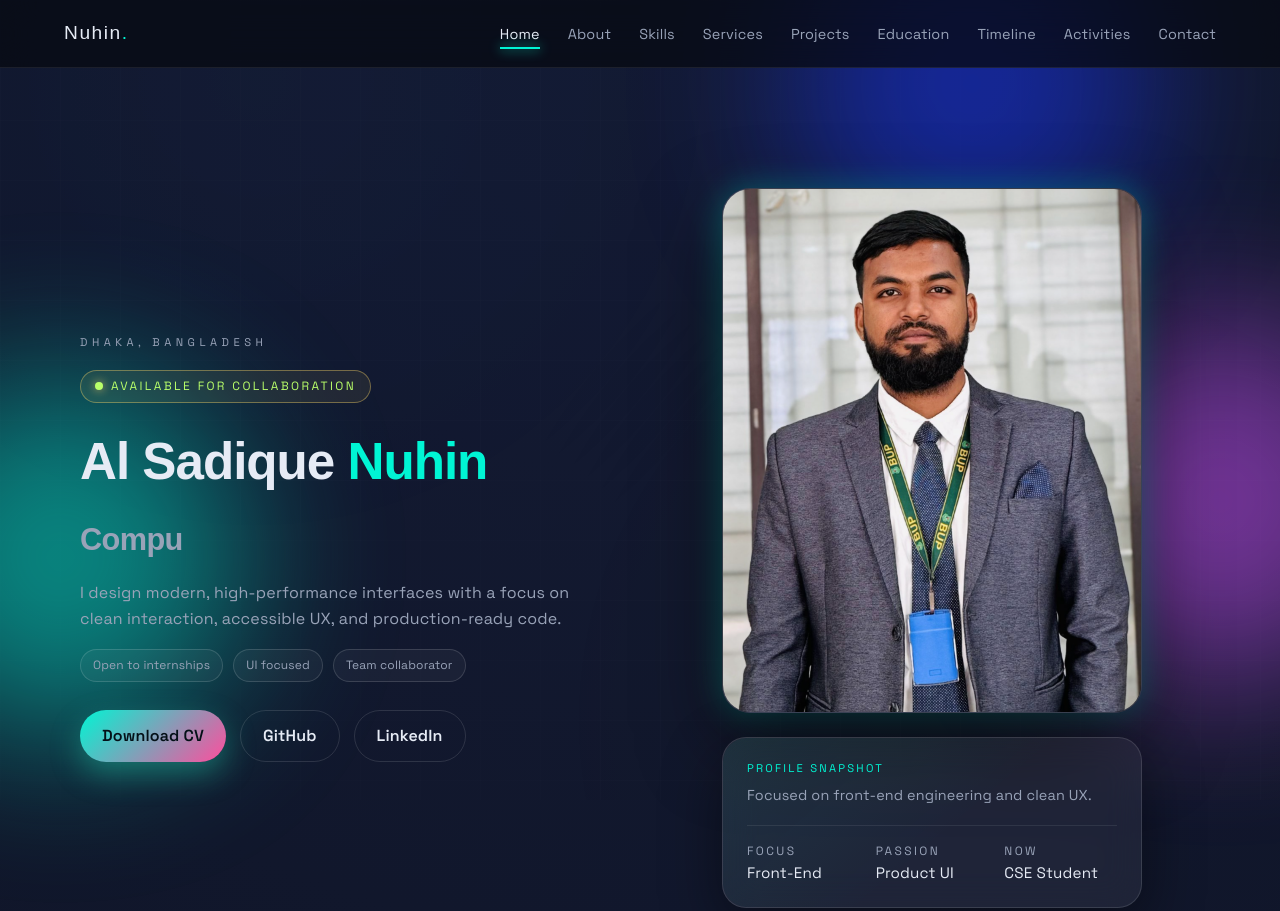
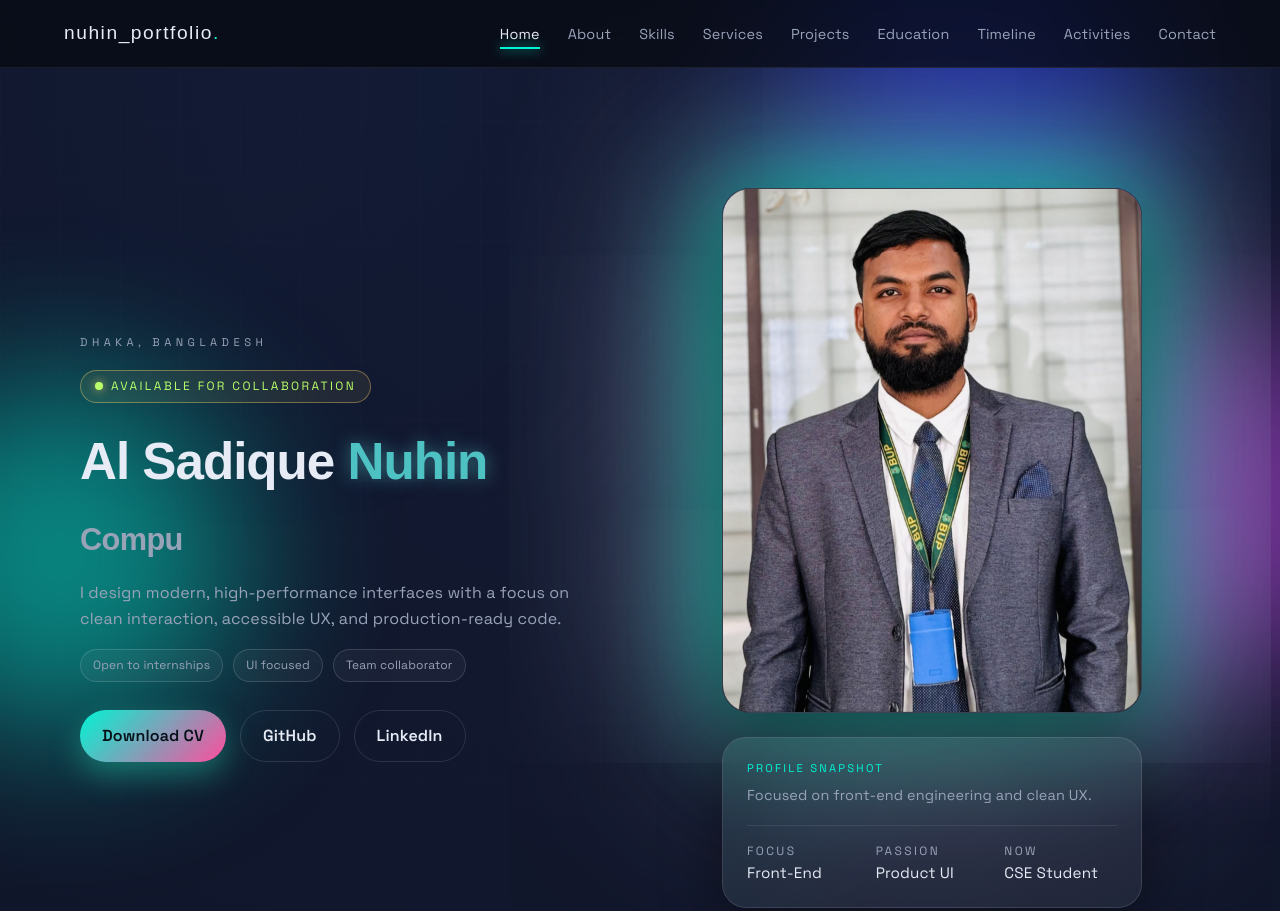
Before and after one commit to Nuhin-2061/Portfolio., a plain HTML site: page index.html in a window 1280 px wide. Shown: the top 911 px of the page. Drawn offline with Linux system fonts and the light colour scheme; a web font is replaced by a local one.

Commit message:
modified:   index.html 	modified:   style.css

```diff
--- a/index.html
+++ b/index.html
@@ -16,7 +16,7 @@
 
     <header class="site-header" id="top">
       <nav class="nav">
-        <a class="logo" href="#top" aria-label="Home">Nuhin<span>.</span></a>
+        <a class="logo" href="#top" aria-label="Home">nuhin_portfolio<span>.</span></a>
         <button class="menu-toggle" aria-label="Open menu" aria-expanded="false">
           <span></span>
           <span></span>
@@ -43,7 +43,7 @@
             <p class="eyebrow">Dhaka, Bangladesh</p>
             <div class="status-pill">Available for collaboration</div>
             <h1>
-              Al Sadique <span>Nuhin</span>
+              Al Sadique <span class="name-shift">Nuhin</span>
             </h1>
             <h2>
               <span class="typing" data-words="Computer Science and Engineering Student,Skill Hunter,Interface Alchemist"></span>
--- a/style.css
+++ b/style.css
@@ -258,8 +258,37 @@ img {
   border-radius: 28px;
   overflow: hidden;
   border: 1px solid rgba(255, 255, 255, 0.18);
-  box-shadow: 0 30px 80px rgba(0, 0, 0, 0.55), var(--glow);
+  box-shadow:
+    0 30px 80px rgba(0, 0, 0, 0.55),
+    0 0 120px rgba(0, 245, 212, 1),
+    0 0 220px rgba(255, 77, 157, 0.8),
+    0 0 320px rgba(0, 245, 212, 0.55);
   background: linear-gradient(135deg, #121c36, #0a0f1c);
+  position: relative;
+}
+
+
+.hero-image::before {
+  content: "";
+  position: absolute;
+  inset: -60% -60% 0 -60%;
+  background: radial-gradient(circle, rgba(0, 245, 212, 1), transparent 50%);
+  filter: blur(0px);
+  opacity: 1;
+  z-index: 0;
+  pointer-events: none;
+}
+
+.hero-image::after {
+  content: "";
+  position: absolute;
+  inset: -50% -50% -30% -50%;
+  border-radius: 32px;
+  background: radial-gradient(circle at 70% 20%, rgba(255, 77, 157, 1), transparent 48%);
+  filter: blur(0px);
+  opacity: 1;
+  z-index: 0;
+  pointer-events: none;
 }
 
 .hero-image img {
@@ -267,6 +296,8 @@ img {
   height: 100%;
   object-fit: cover;
   object-position: 50% 18%;
+  position: relative;
+  z-index: 1;
 }
 
 .hero-content h1 {
@@ -276,6 +307,11 @@ img {
 
 .hero-content h1 span {
   color: var(--accent);
+}
+
+.name-shift {
+  animation: nameGlow 6s linear infinite;
+  text-shadow: 0 0 16px rgba(0, 245, 212, 0.55);
 }
 
 .hero-content h2 {
@@ -737,6 +773,21 @@ form textarea:focus {
   }
 }
 
+@keyframes nameGlow {
+  0% {
+    color: var(--accent);
+    text-shadow: 0 0 16px rgba(0, 245, 212, 0.55);
+  }
+  50% {
+    color: var(--accent-2);
+    text-shadow: 0 0 18px rgba(255, 77, 157, 0.6);
+  }
+  100% {
+    color: var(--accent-3);
+    text-shadow: 0 0 16px rgba(185, 255, 106, 0.55);
+  }
+}
+
 @media (max-width: 900px) {
   .nav-links {
     position: fixed;
```
